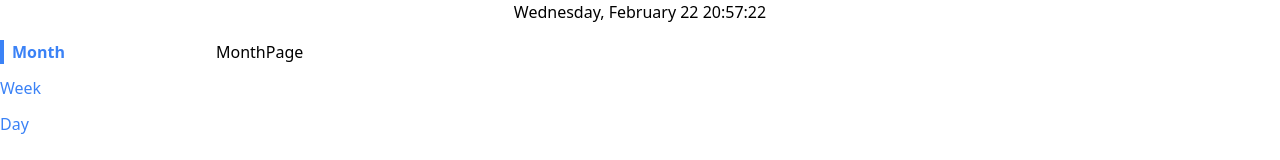
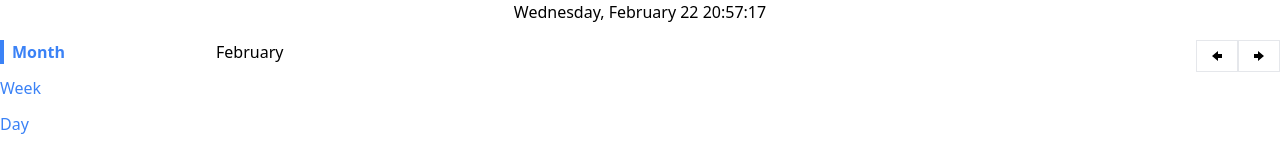
Before and after one commit to Pfirewire/react-calendar, a React (Create React App) app: page / in a window 1280 px wide. Shown: the top 160 px of the page. Built offline with nearby package versions, Linux system fonts and the light colour scheme.

Commit message:
Updating month view with buttons to increment and decrement month

```diff
--- a/package.json
+++ b/package.json
@@ -10,6 +10,7 @@
     "classnames": "^2.3.2",
     "react": "^18.2.0",
     "react-dom": "^18.2.0",
+    "react-icons": "^4.7.1",
     "react-redux": "^8.0.5",
     "react-scripts": "5.0.1",
     "web-vitals": "^2.1.4"
--- a/src/App.js
+++ b/src/App.js
@@ -1,6 +1,6 @@
 import { useEffect } from "react";
 import { useDispatch, useSelector } from "react-redux";
-import { updateCurrentDateAndTime } from "./store/slices/currentDateAndTimeSlice";
+import { updateCurrentDateAndTime } from "./store";
 import Sidebar from "./components/Sidebar";
 import Route from "./components/Route";
 import MonthPage from "./components/month/MonthPage";
@@ -14,7 +14,7 @@ function App() {
     useEffect(() => {
         const timer = setInterval(() => {
             dispatch(updateCurrentDateAndTime());
-        }, (0.5 * 1000));
+        }, (20 * 1000));
         return () => {
             clearInterval(timer);
         };
--- /dev/null
+++ b/src/components/Button.js
@@ -0,0 +1,60 @@
+import className from 'classnames';
+import { GoSync } from 'react-icons/go';
+
+function Button({
+                    children,
+                    primary,
+                    secondary,
+                    success,
+                    warning,
+                    danger,
+                    outline,
+                    rounded,
+                    loading,
+                    ...rest
+                }) {
+    const classes = className(
+        rest.className,
+        'flex items-center px-3 py-1.5 border h-8',
+        {
+            'opacity-80': loading,
+            'border-blue-500 bg-blue-500 text-white': primary,
+            'border-gray-900 bg-gray-900 text-white': secondary,
+            'border-green-500 bg-green-500 text-white': success,
+            'border-yellow-400 bg-yellow-400 text-white': warning,
+            'border-red-500 bg-red-500 text-white': danger,
+            'rounded-full': rounded,
+            'bg-white': outline,
+            'text-blue-500': outline && primary,
+            'text-gray-900': outline && secondary,
+            'text-green-500': outline && success,
+            'text-yellow-400': outline && warning,
+            'text-red-500': outline && danger,
+        }
+    );
+
+    return (
+        <button {...rest} disabled={loading} className={classes}>
+            {loading ? <GoSync className='animate-spin' /> : children}
+        </button>
+    );
+}
+
+Button.propTypes = {
+    checkVariationValue: ({ primary, secondary, success, warning, danger }) => {
+        const count =
+            Number(!!primary) +
+            Number(!!secondary) +
+            Number(!!warning) +
+            Number(!!success) +
+            Number(!!danger);
+
+        if (count > 1) {
+            return new Error(
+                'Only one of primary, secondary, success, warning, danger can be true'
+            );
+        }
+    },
+};
+
+export default Button;
--- a/src/components/month/MonthPage.js
+++ b/src/components/month/MonthPage.js
@@ -1,9 +1,34 @@
-
+import { useDispatch, useSelector } from "react-redux";
+import { GoArrowLeft, GoArrowRight } from "react-icons/go";
+import { incrementMonth, decrementMonth } from "../../store";
+import Button from "../Button";
 
 function MonthPage() {
+    const dispatch = useDispatch();
+    const dateAndTime = useSelector(state => state.selectedDateAndTime.dateAndTime);
+
+    const handlePrevMonth = () => {
+
+    };
+
+    const handleNextMonth = () => {
+        dispatch(incrementMonth());
+        console.log(dateAndTime);
+    };
+
     return(
         <div>
-            MonthPage
+            <div className='flex align-center justify-between'>
+                {dateAndTime.monthString}
+                <div className='flex flex-row justify-center'>
+                    <Button>
+                        <GoArrowLeft onClick={handlePrevMonth} />
+                    </Button>
+                    <Button>
+                        <GoArrowRight onClick={handleNextMonth} />
+                    </Button>
+                </div>
+            </div>
         </div>
     );
 }
--- a/src/store/index.js
+++ b/src/store/index.js
@@ -1,11 +1,13 @@
 import { configureStore } from "@reduxjs/toolkit";
-import {currentDateAndTimeReducer} from "./slices/currentDateAndTimeSlice";
+import { currentDateAndTimeReducer, updateCurrentDateAndTime } from "./slices/currentDateAndTimeSlice";
+import { selectedDateAndTimeReducer, incrementMonth, decrementMonth, changeWeek, changeDay, changeTime } from "./slices/selectedDateAndTimeSlice";
 
 const store = configureStore({
     reducer: {
         currentDateAndTime: currentDateAndTimeReducer,
-
+        selectedDateAndTime: selectedDateAndTimeReducer,
     }
 });
 
-export { store };
+
+export { store, updateCurrentDateAndTime, incrementMonth, decrementMonth, changeWeek, changeDay, changeTime };
--- /dev/null
+++ b/src/store/slices/selectedDateAndTimeSlice.js
@@ -0,0 +1,42 @@
+import { createSlice } from "@reduxjs/toolkit";
+import { convertDateAndTime } from "../../dateConversions";
+
+const selectedDateAndTimeSlice = createSlice({
+    name: 'selected',
+    initialState: {
+        dateAndTime: convertDateAndTime(new Date())
+    },
+    reducers: {
+        incrementMonth(state, action) {
+            const date = state.dateAndTime;
+            if(date.month === 11) {
+                date.month = 0;
+                date.year = date.year + 1;
+            } else {
+                date.month = date.month + 1;
+            }
+        },
+        decrementMonth(state, action) {
+            const month = state.dateAndTime.getMonth();
+            state.dateAndTime.setMonth(month )
+        },
+        changeWeek(state, action) {
+
+        },
+        changeDay(state, action) {
+
+        },
+        changeTime(state, action) {
+
+        }
+    },
+});
+
+export const {
+    incrementMonth,
+    decrementMonth,
+    changeWeek,
+    changeDay,
+    changeTime,
+} = selectedDateAndTimeSlice.actions;
+export const selectedDateAndTimeReducer = selectedDateAndTimeSlice.reducer;
```
Also changed, not shown: 1 other file (tests, documents, lock files or other folders).
